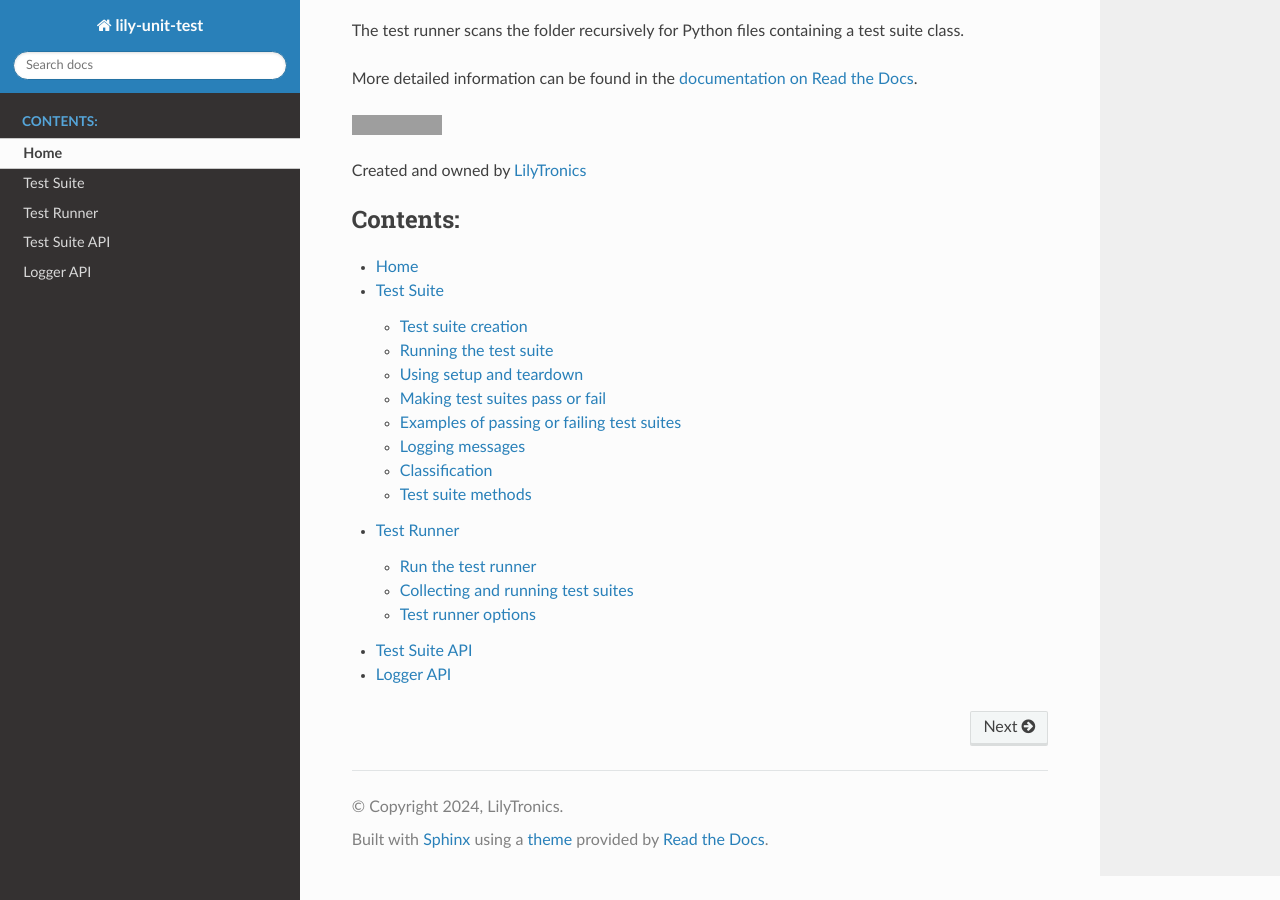
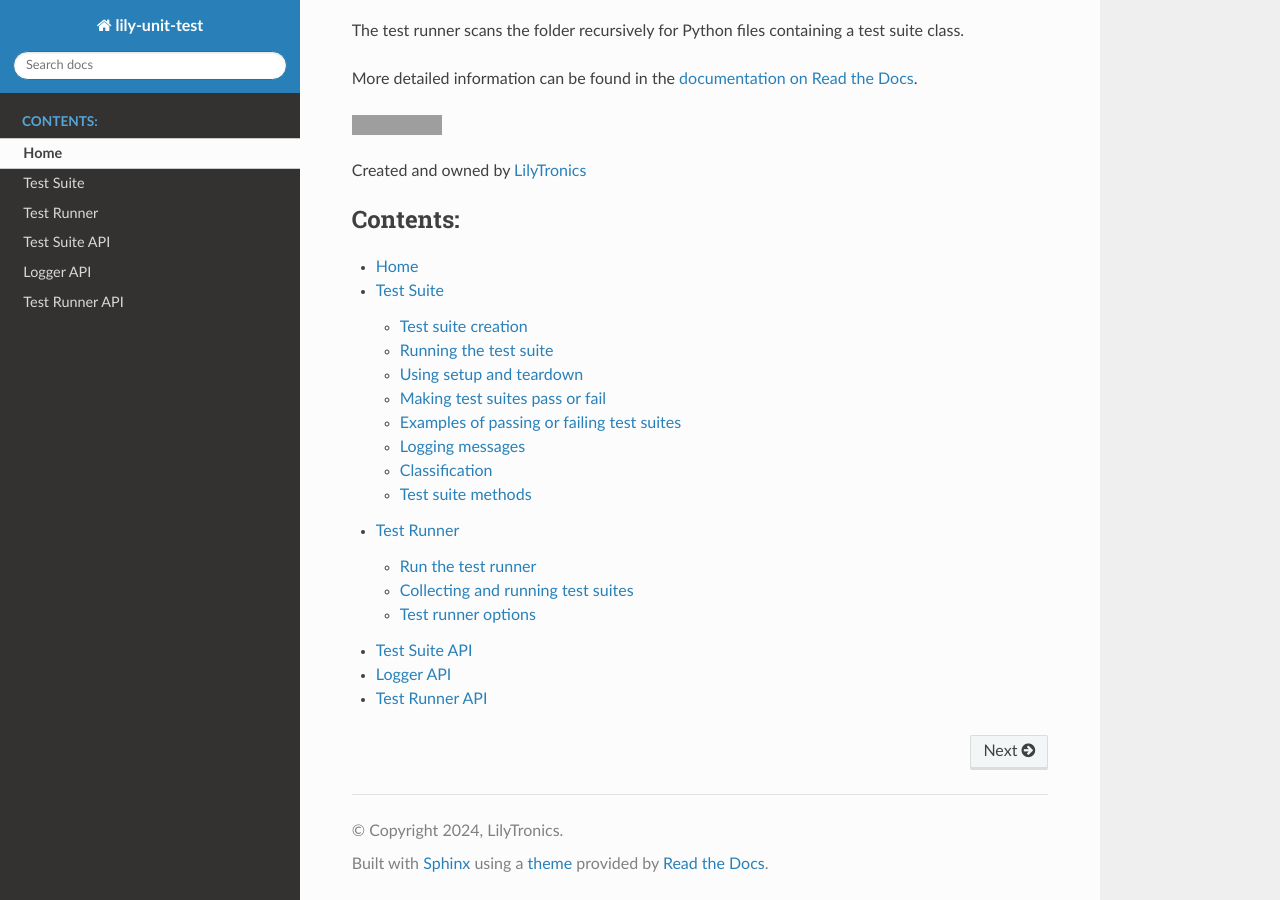
Before and after one commit to LilyTronics/lily_py_unit_test, a Sphinx documentation site: the page built from docs/index.rst, in a window 1280 px wide and 900 px high, scrolled down 1564 px. Built offline with Sphinx 7.4.7 and the Read the Docs theme 2.0.0, drawn with Linux system fonts in a browser that asks for light colours; grey boxes are pictures that could not be loaded.

Commit message:
add doc for the test runner API

```diff
--- a/docs/index.rst
+++ b/docs/index.rst
@@ -4,8 +4,9 @@
    :maxdepth: 2
    :caption: Contents:
 
-    Home <self>
-    Test Suite <test_suite.rst>
-    Test Runner <test_runner.rst>
-    Test Suite API <test_suite_api.rst>
-    Logger API <logger_api.rst>
+    Home                <self>
+    Test Suite          <test_suite.rst>
+    Test Runner         <test_runner.rst>
+    Test Suite API      <test_suite_api.rst>
+    Logger API          <logger_api.rst>
+    Test Runner API     <test_runner_api.rst>
```
Also changed, not shown: docs/test_runner_api.rst (added, +7 -0 lines).
